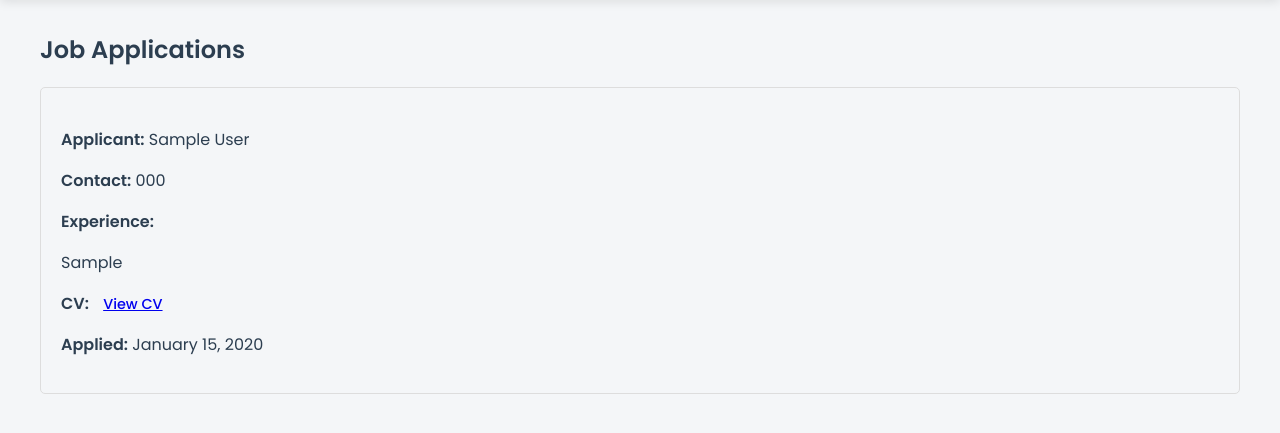
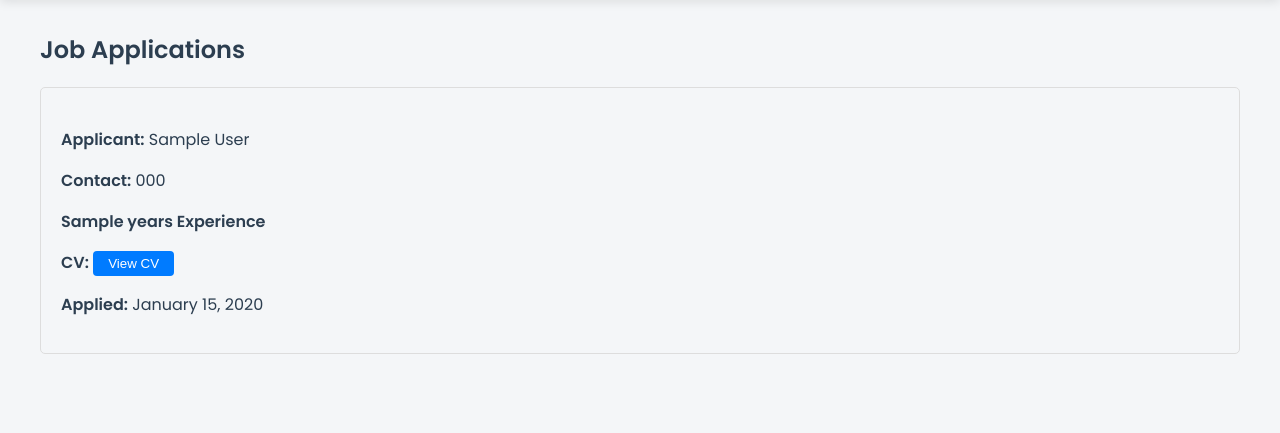
Before and after one commit to AzizullahDarmani/AI_Powered_Resume_Analyzer, a Django app: page /accounts/applications/ in a window 1280 px wide. Shown: the part 67-500 px from the top of the page. Run offline with Django 5.2, Linux system fonts and the light colour scheme; a user stored in the database is signed in; tables that the repository leaves empty hold one stand-in row (values such as "Sample post"); some libraries are stand-ins or nearby versions.

Commit message:
Assistant checkpoint: Update application list styling and layout
Assistant generated file changes:
- accounts/templates/accounts/applications_list.html: Update styling and layout of application cards

---

User prompt:

please arrange it a bit more, like the View CV should appear like a button with out any underline, and the 7 should appear infront of experience

Replit-Commit-Author: Assistant
Replit-Commit-Session-Id: 0411cb77-4424-4415-a595-fc67fea6358b

```diff
--- a/accounts/templates/accounts/applications_list.html
+++ b/accounts/templates/accounts/applications_list.html
@@ -8,9 +8,8 @@
                 <h3>{{ application.job.title }}</h3>
                 <p><strong>Applicant:</strong> {{ application.full_name }}</p>
                 <p><strong>Contact:</strong> {{ application.contact_number }}</p>
-                <p><strong>Experience:</strong></p>
-                <p>{{ application.experience }}</p>
-                <p><strong>CV:</strong> <a href="{{ application.cv.url }}" target="_blank" class="btn btn-sm">View CV</a></p>
+                <p><strong>{{ application.experience }} years Experience</strong></p>
+                <p><strong>CV:</strong> <button onclick="window.open('{{ application.cv.url }}', '_blank')" class="view-cv-btn">View CV</button></p>
                 <p><strong>Applied:</strong> {{ application.created_at|date:"F d, Y" }}</p>
             </div>
         {% empty %}
@@ -28,9 +27,17 @@
             margin-bottom: 20px;
             border-radius: 5px;
         }
-        .btn-sm {
-            padding: 5px 10px;
-            font-size: 0.9em;
+        .view-cv-btn {
+            background-color: #007bff;
+            color: white;
+            border: none;
+            padding: 5px 15px;
+            border-radius: 4px;
+            cursor: pointer;
+            text-decoration: none;
+        }
+        .view-cv-btn:hover {
+            background-color: #0056b3;
         }
     </style>
 {% endblock %}
```
